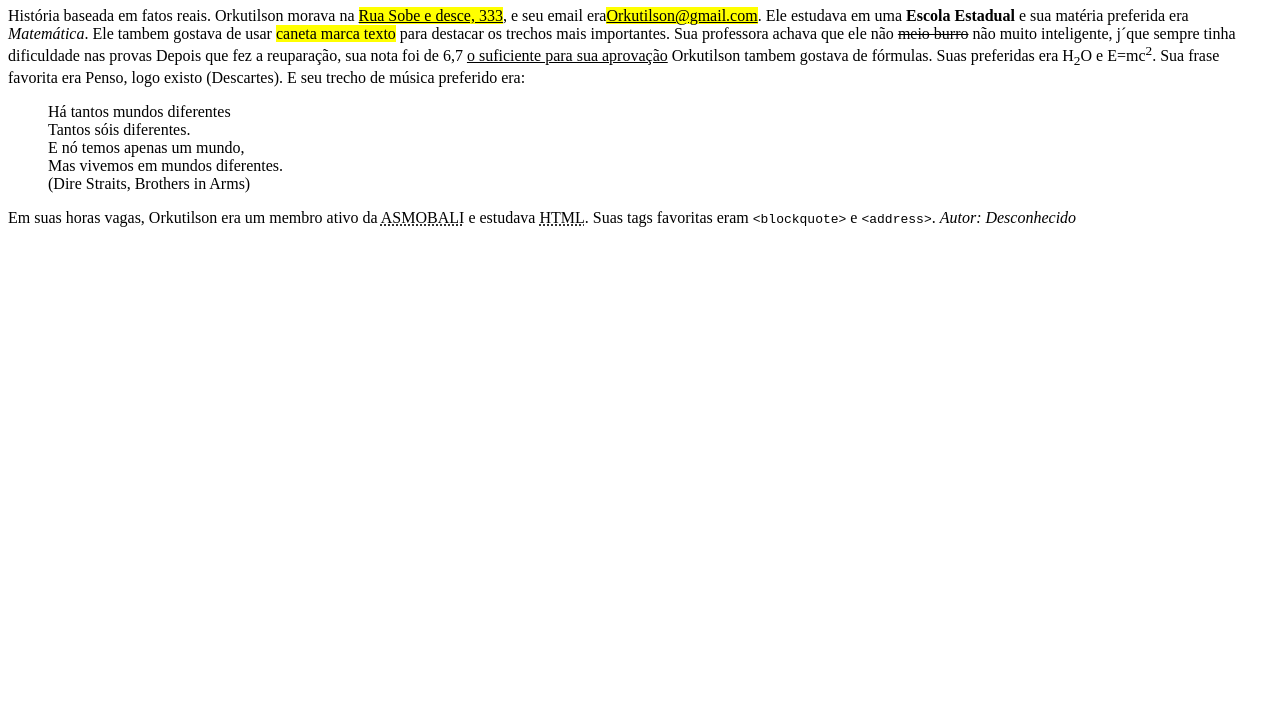
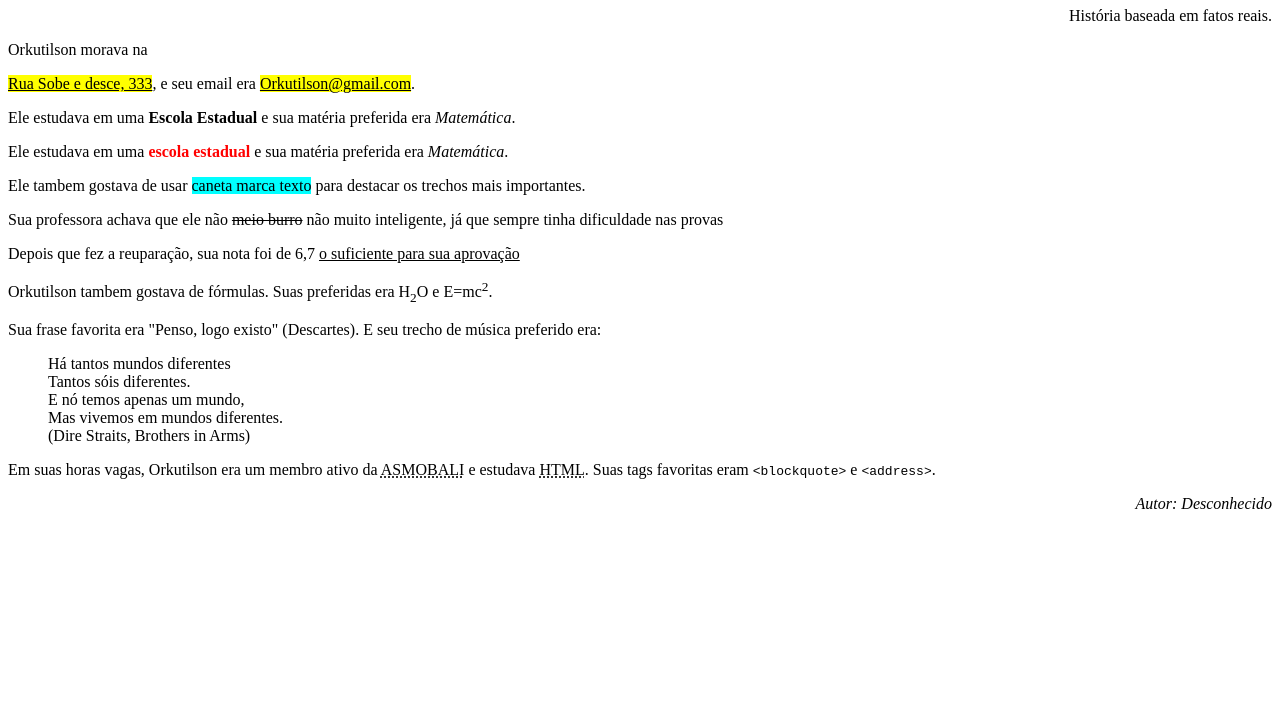
Before and after one commit to bwbarbosa/dw1-2021-1, a plain HTML site: page 02-textos.html in a window 1280 px wide. Shown: the part 73-800 px from the top of the page. Drawn offline with Linux system fonts and the light colour scheme.

Commit message:
(revisando 02-textos)

```diff
--- a/02-textos.html
+++ b/02-textos.html
@@ -11,13 +11,19 @@
             font-style: normal;
             text-decoration: underline;
         }
-        p {
-            display: inline;
+
+        strong{
+            color: red;
         }
 
-        {
+        mark{
+            background-color: aqua;
+        }
+
+        h1{
             text-align: center;
         }
+
         p.dir {
             text-align: right;
         }
@@ -30,17 +36,20 @@
     <p class="dir">História baseada em fatos reais.</p>
 
     <p>Orkutilson morava na <address>Rua Sobe e desce, 333</address>,
-         e seu email era<address>Orkutilson@gmail.com</address>.
+         e seu email era <address>Orkutilson@gmail.com</address>.
         </p>
     <p>Ele estudava em uma <b>Escola Estadual</b> e sua
     matéria preferida era <i>Matemática</i>.    </p>
+
+    <p>Ele estudava em uma <strong>escola estadual</strong> e sua matéria
+    preferida era <em>Matemática</em>.</p>
 
     <p>Ele tambem gostava de usar <mark> caneta marca
     texto</mark>
     para destacar os trechos mais importantes.</p>
 
     <p>Sua professora achava que ele não <del>meio burro</del> não muito
-        inteligente, j´que sempre tinha dificuldade nas provas   </p>
+        inteligente, já que sempre tinha dificuldade nas provas   </p>
 
     <p>Depois que fez a reuparação, sua nota foi de 6,7
         <ins> o suficiente para sua aprovação</ins>  </p>
@@ -51,8 +60,7 @@
         <!--
             <quote> = citações no meio do parágrafo
             <blockquote> = um bloco de citação (com várias linhas, por exemplo)-->
-    <p>Sua frase favorita era <quote>Penso, logo existo
-        (Descartes)</quote>. E seu trecho de música preferido era:</p>
+    <p>Sua frase favorita era <quote>"Penso, logo existo" (Descartes)</quote>. E seu trecho de música preferido era:</p>
     <blockquote>
         Há tantos mundos diferentes <br>
         Tantos sóis diferentes. <br>
```
